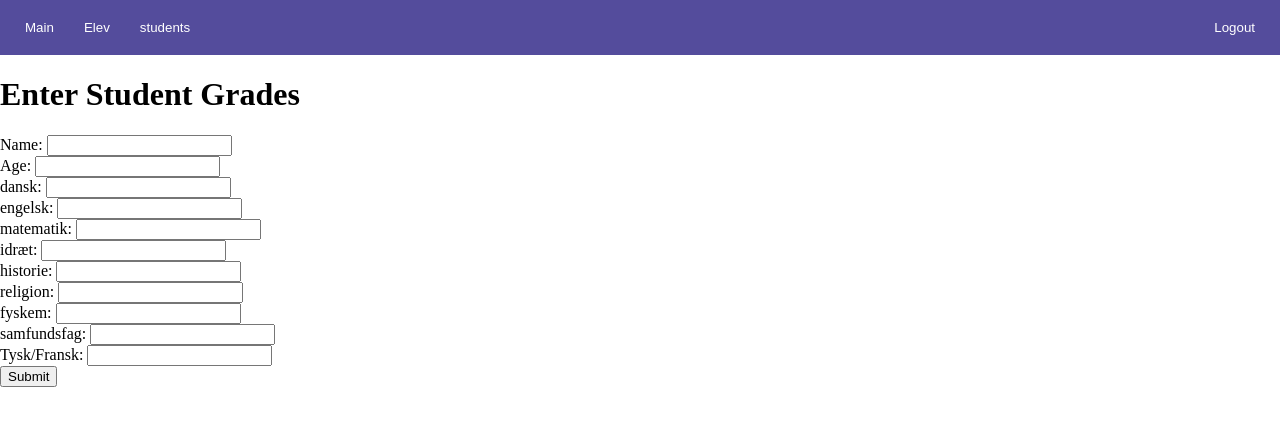
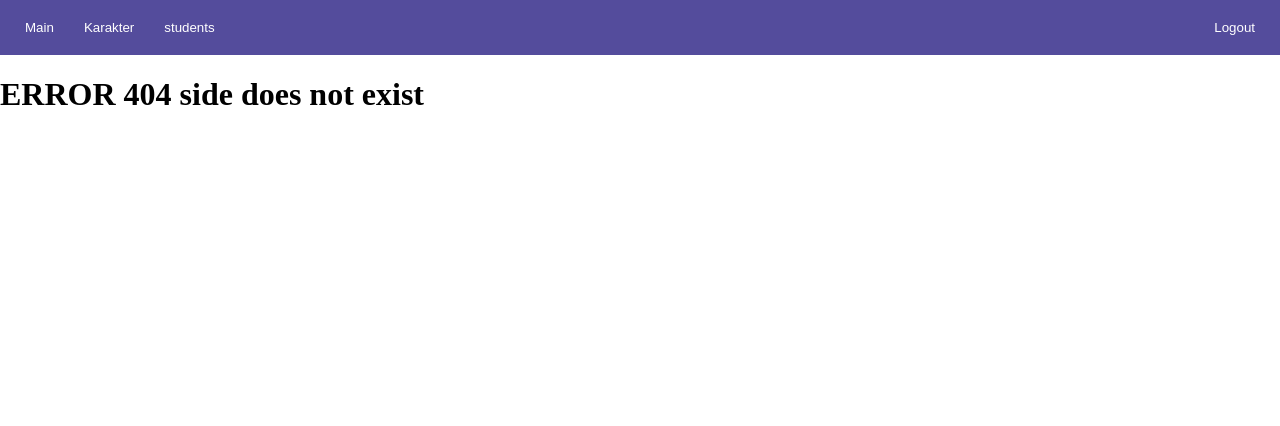
Before and after one commit to Nightraven450/elevside, a PHP site: page /index.php?page=elev in a window 1280 px wide. Shown: the top 426 px of the page. Run offline with PHP 8.4, Linux system fonts and the light colour scheme; the visitor is signed in with stand-in values (Sample User, id 1).

Commit message:
Updated header.php, removed elev.php, and added new files: elevindex and pages/Karakter.php

```diff
--- a/includes/header.php
+++ b/includes/header.php
@@ -23,12 +23,12 @@ require_once("includes/settings.php");
             }
             ?>
         </button>
-        <button onclick="location.href='index.php?p=2&page=elev'">
+        <button onclick="location.href='index.php?p=2&page=karakter'">
             <?php
             if (isset($_GET["p"]) && $_GET["p"] == 2) {
-                echo "<strong>Elev</strong>";
+                echo "<strong>Karakter</strong>";
             } else {
-                echo "Elev";
+                echo "Karakter";
             }
             ?>
         </button>
--- a/pages/elev.php
+++ /dev/null
@@ -1,81 +0,0 @@
-<?php
-class Student
-{
-    private $name;
-    private $age;
-    private $grades;
-
-    public function __construct($name, $age)
-    {
-        $this->name = $name;
-        $this->age = $age;
-        $this->grades = array();
-    }
-
-    public function add_grade($subject, $grade)
-    {
-        $this->grades[$subject] = $grade;
-    }
-
-    public function display_info()
-    {
-        echo "Name: " . $this->name . "<br>";
-        echo "Age: " . $this->age . "<br>";
-        foreach ($this->grades as $subject => $grade) {
-            echo "Karakter i $subject: $grade<br>";
-        }
-    }
-}
-
-// Handle form submission
-if ($_SERVER['REQUEST_METHOD'] === 'POST') {
-    $name = $_POST['name'];
-    $age = $_POST['age'];
-    $dansk = $_POST['dansk'];
-    $engelsk = $_POST['engelsk'];
-    $matematik = $_POST['matematik'];
-    $idræt = $_POST['idræt'];
-    $historie = $_POST['historie'];
-    $religion = $_POST['religion'];
-    $fyskem = $_POST['fyskem'];
-    $samfundsfag = $_POST['samfundsfag'];
-    $tyskFransk = $_POST['TyskFransk'];
-
-    $student = new Student($name, $age);
-    $student->add_grade('dansk', $dansk);
-    $student->add_grade('engelsk', $engelsk);
-    $student->add_grade('matematik', $matematik);
-    $student->add_grade('idræt', $idræt);
-    $student->add_grade('historie', $historie);
-    $student->add_grade('religion', $religion);
-    $student->add_grade('fyskem', $fyskem);
-    $student->add_grade('samfundsfag', $samfundsfag);
-    $student->add_grade('TyskFransk', $tyskFransk);
-    $student->display_info();
-}
-?>
-<h1>Enter Student Grades</h1>
-<form method="POST" action="">
-    <label for="name">Name:</label>
-    <input type="text" id="name" name="name" required><br>
-    <label for="age">Age:</label>
-    <input type="text" id="age" name="age" required><br>
-    <label for="dansk">dansk:</label>
-    <input type="text" id="dansk" name="dansk" required><br>
-    <label for="engelsk">engelsk:</label>
-    <input type="text" id="engelsk" name="engelsk" required><br>
-    <label for="matematik">matematik:</label>
-    <input type="text" id="matematik" name="matematik" required><br>
-    <label for="idræt">idræt:</label>
-    <input type="text" id="idræt" name="idræt" required><br>
-    <label for="historie">historie:</label>
-    <input type="text" id="historie" name="historie" required><br>
-    <label for="religion">religion:</label>
-    <input type="text" id="religion" name="religion" required><br>
-    <label for="fyskem">fyskem:</label>
-    <input type="text" id="fyskem" name="fyskem" required><br>
-    <label for="samfundsfag">samfundsfag:</label>
-    <input type="text" id="samfundsfag" name="samfundsfag" required><br>
-    <label for="tyskFransk">Tysk/Fransk:</label>
-    <input type="text" id="TyskFransk" name="TyskFransk" required><br>
-    <input type="submit" value="Submit">
```
Also changed, not shown: elevindex.php (added, +135 -0 lines), pages/Karakter.php (added), 1 other file.
